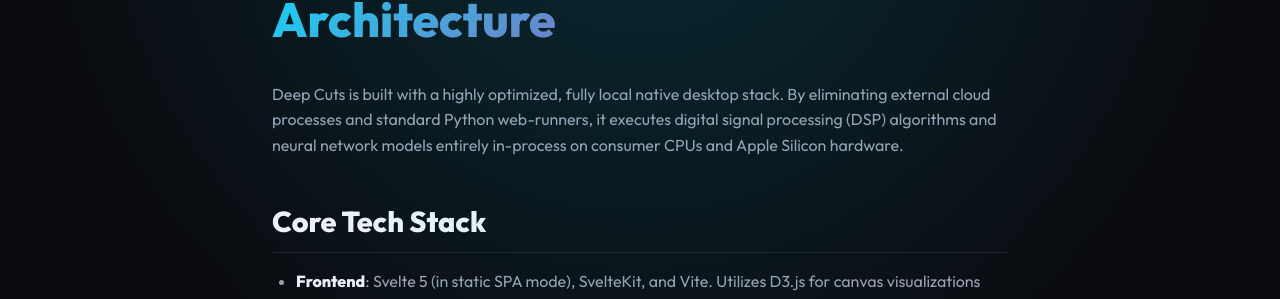
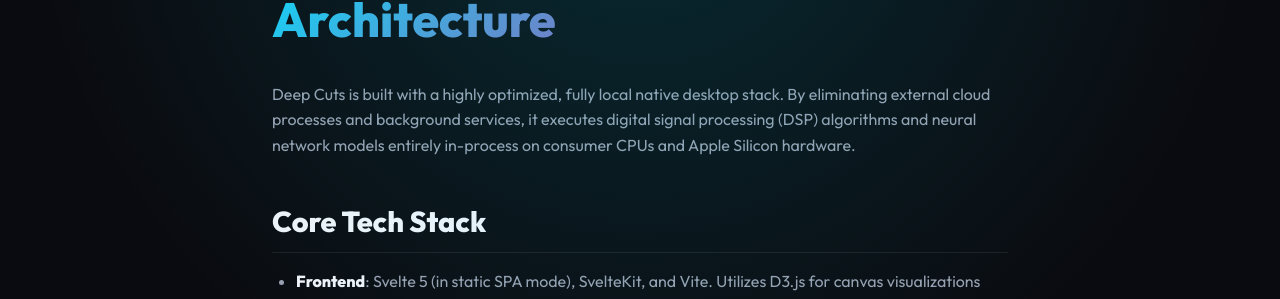
Before and after one commit to robertolupi/deep-cuts, a Jekyll site: the page built from docs/tech.md, in a window 1280 px wide and 900 px high. Shown: the part 224-523 px from the top of the window. Built offline with Jekyll 4.4.1, drawn with Linux system fonts in a browser that asks for light colours.

Commit message:
docs(website): remove Python references from public-facing pages
Co-Authored-By: Claude Sonnet 4.6 <noreply@anthropic.com>

```diff
--- a/docs/index.html
+++ b/docs/index.html
@@ -74,7 +74,7 @@ title: Home
     <div class="feature-card">
       <span class="feature-icon">⚡</span>
       <h3>Snappy Svelte 5 & Rust Core</h3>
-      <p>Built as a single-process Tauri 2 and native Rust application. Enjoy lightning-fast startup times and low memory footprints without running background Python services.</p>
+      <p>Built as a single-process Tauri 2 and native Rust application. Enjoy lightning-fast startup times and a low memory footprint — no background services or runtimes required.</p>
     </div>
 
     <div class="feature-card">
--- a/docs/tech.md
+++ b/docs/tech.md
@@ -8,7 +8,7 @@ permalink: /tech/
 
 # Under the Hood: Deep Cuts Architecture
 
-Deep Cuts is built with a highly optimized, fully local native desktop stack. By eliminating external cloud processes and standard Python web-runners, it executes digital signal processing (DSP) algorithms and neural network models entirely in-process on consumer CPUs and Apple Silicon hardware.
+Deep Cuts is built with a highly optimized, fully local native desktop stack. By eliminating external cloud processes and background services, it executes digital signal processing (DSP) algorithms and neural network models entirely in-process on consumer CPUs and Apple Silicon hardware.
 
 ## Core Tech Stack
 
```
